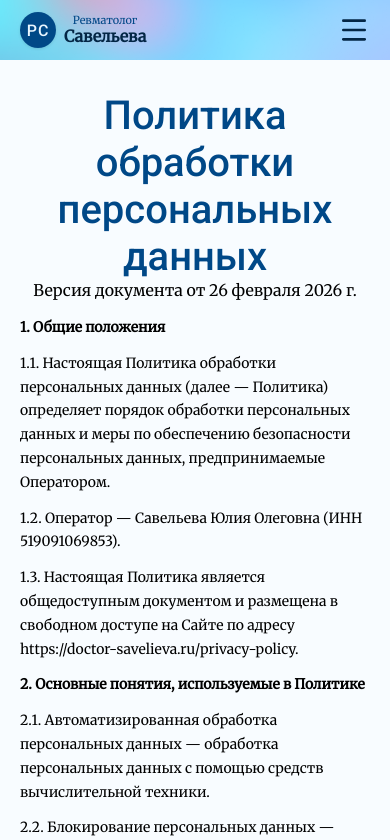
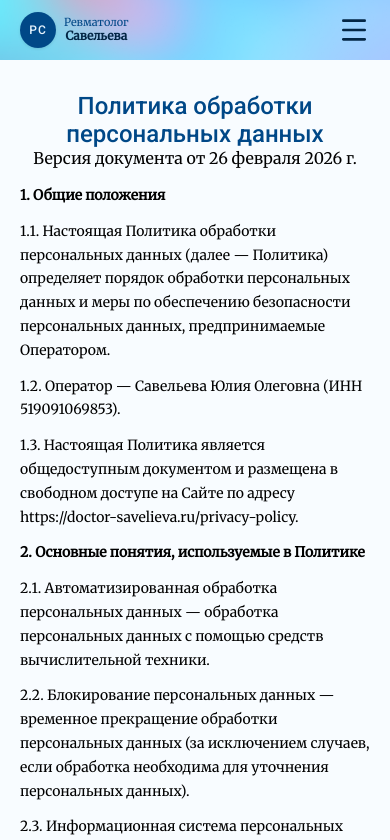
Before and after one commit to Nadya-Semyonova/doctorSavelieva, a React (Vite) app: page /privacy-policy in a window 390 px wide. Shown: the top 840 px of the page. Built offline with nearby package versions, Linux system fonts and the light colour scheme.

Commit message:
fixed:swiper

```diff
--- a/src/sections/About/EducationTab/EducationTab.module.css
+++ b/src/sections/About/EducationTab/EducationTab.module.css
@@ -44,10 +44,10 @@
   z-index: 1000;
 }
 
-.modalSwiper,
-.slideCenter {
-  width: 100vw;
-  height: 100vh;
+.modalSwiper {
+  width: 100%;
+  height: auto;
+  max-height: 100vh;
 }
 
 .slideCenter {
@@ -56,13 +56,17 @@
   justify-content: center;
   width: 100%;
   height: 100%;
-  padding: 0 80px;
+
+  padding: 20px;
   box-sizing: border-box;
 }
 
 .modalImage {
+  display: block;
   max-width: 100%;
-  max-height: 100%;
+  max-height: calc(100vh - 40px);
+  width: auto;
+  height: auto;
   object-fit: contain;
   border-radius: var(--border-radius-lg);
   animation: zoom-in 0.25s ease;
--- a/src/sections/About/EducationTab/EducationTab.tsx
+++ b/src/sections/About/EducationTab/EducationTab.tsx
@@ -17,7 +17,7 @@ import pkLit from "../../../assets/images/Gallery/Full/PK_LIT.png";
 import pkUs2 from "../../../assets/images/Gallery/Full/PK_US2.png";
 import pkUs3 from "../../../assets/images/Gallery/Full/PK_US3.png";
 import pkUs4 from "../../../assets/images/Gallery/Full/PK_US4.png";
-import pkUs5 from "../../../assets/images/Gallery/Full/PK_US5.png";
+// import pkUs5 from "../../../assets/images/Gallery/Full/PK_US5.png";
 import { ChevronLeft, ChevronRight, X } from "lucide-react";
 import { createPortal } from "react-dom";
 
@@ -31,7 +31,7 @@ const certificates = [
   pkUs2,
   pkUs3,
   pkUs4,
-  pkUs5,
+  // pkUs5,
 ];
 
 export default function EducationTab() {
@@ -115,6 +115,7 @@ export default function EducationTab() {
               <X size={32} />
             </button>
             <Swiper
+              autoHeight={true}
               onSwiper={(swiper) => {
                 swiperRef.current = swiper;
                 setIsBeginning(swiper.isBeginning);
--- a/src/sections/Appointment/Appointment.module.css
+++ b/src/sections/Appointment/Appointment.module.css
@@ -169,7 +169,7 @@
   }
 
   .noticeText {
-    font-size: var(--font-size-small-mobile);
+    font-size: 12px;
     line-height: var(--line-height-medium);
   }
 
--- a/src/sections/Appointment/Appointment.tsx
+++ b/src/sections/Appointment/Appointment.tsx
@@ -206,8 +206,8 @@ const Appointment = () => {
             <div className={styles.notice}>
               <p className={styles.noticeTitle}>Обратите внимание:</p>
               <p className={styles.noticeText}>
-                Услуги по настоящему Договору носят исключительно информационный и консультационный
-                характер и НЕ являются медицинскими услугами. Онлайн консультация не предполагает
+                Услуги согласно договору-оферты носят исключительно информационный и консультационный
+                характер и НЕ являются медицинскими услугами. <br></br>Онлайн консультация не предполагает
                 выписку справок, рецептов, заключений врача и других медицинских документов.
               </p>
             </div>
--- a/src/sections/Hero/Hero.module.css
+++ b/src/sections/Hero/Hero.module.css
@@ -94,6 +94,10 @@
 
 /* ========== MOBILE: < 768px ========== */
 @media (width < 768px) {
+  h1 {
+    font-size: var(--font-size-h1-mobile);
+  }
+
   .content {
     grid-template-columns: 1fr;
     padding-inline: var(--spacing-container-mobile);
--- a/src/sections/Reviews/Reviews.module.css
+++ b/src/sections/Reviews/Reviews.module.css
@@ -1,7 +1,6 @@
 .reviews {
   position: relative;
   z-index: 0;
-  padding-block: clamp(40px, 6vw, 64px);
   overflow: visible;
 }
 
@@ -160,10 +159,6 @@
 
 /* ========== TABLET: 768px - 1023px ========== */
 @media (width >= 768px) and (width < 1024px) {
-  .reviews {
-    padding-block: var(--spacing-section-tablet);
-  }
-
   .container {
     padding-inline: var(--spacing-container-tablet);
     padding-block: var(--spacing-section-tablet);
@@ -209,10 +204,6 @@
 
 /* ========== MOBILE: < 768px ========== */
 @media (width < 768px) {
-  .reviews {
-    padding-block: var(--spacing-section-mobile);
-  }
-
   .container {
     padding-inline: var(--spacing-container-mobile);
     padding-block: var(--spacing-section-mobile);
--- a/src/styles/global.css
+++ b/src/styles/global.css
@@ -48,7 +48,7 @@ h1 {
   font-family: var(--font-primary);
   font-size: var(--font-size-h1);
   font-weight: var(--font-weight-bold);
-   color: var(--color-primary);
+  color: var(--color-primary);
 }
 
 h2 {
--- a/src/styles/variables.css
+++ b/src/styles/variables.css
@@ -26,10 +26,10 @@
   --font-size-h1-tablet: 2rem; /* 32px */
 
   /* Mobile font sizes */
-  --font-size-small-mobile: 1rem; /* 16px */
-  --font-size-text-mobile: 1rem; /* 18px */
-  --font-size-h2-mobile: 1.5rem; /* 24px */
-  --font-size-h1-mobile: 1.75rem; /* 28px */
+  --font-size-small-mobile: 0.75rem; /* 16px */
+  --font-size-text-mobile: 1rem; /* 16px */
+  --font-size-h2-mobile: 1.25rem; /* 20px */
+  --font-size-h1-mobile: 1.5rem; /* 24px */
 
   --font-weight-regular: 400;
   --font-weight-semibold: 600;
```
